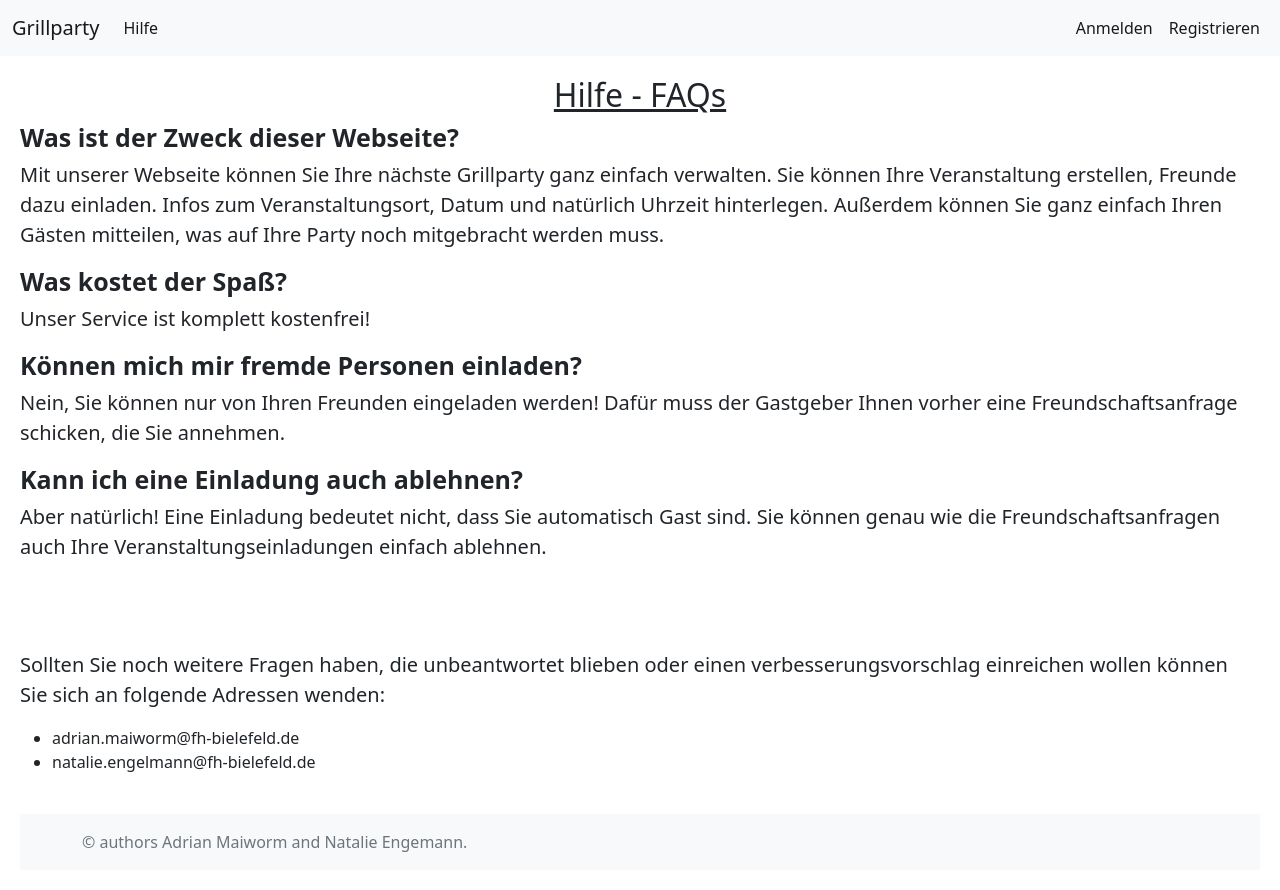
After one commit to Addi500/grillparty, a Flask app: page /help in a window 1280 px wide. The commit adds this page. Run offline with Flask 2, Linux system fonts and the light colour scheme.

Commit message:
Hilfe Seite und bisschen CSS Layout

```diff
--- a/main.py
+++ b/main.py
@@ -47,6 +47,10 @@ class NewEvent(FlaskForm):
 @app.route('/')
 def index():
     return render_template('start.html')
+
+@app.route('/help')
+def help():
+    return render_template('help.html')
 
 @app.route("/registrate", methods=["GET","POST"])
 def registrate():
@@ -111,4 +115,4 @@ def dashbard():
 
 if __name__ == '__main__':
     app.run()
-    #app.run(debug=True)
+    app.run(debug=True)
--- a/static/css/stylesheet.css
+++ b/static/css/stylesheet.css
@@ -14,3 +14,30 @@ p.display-3 {
 .jumbotron {
   min-height:600px;
 }
+
+/* Hilfe Seite */
+.FAQs {
+  display: inline-block;
+  margin: 20px;
+}
+
+.FAQs h2{
+  text-align: center;
+  text-decoration: underline;
+
+}
+
+.text h3 {
+
+  font-size:25px;
+  font-weight: bold;
+
+ }
+.text p {
+  font-size: 20px;
+}
+
+.Kontakt {
+  border: 1px;
+
+}
--- /dev/null
+++ b/templates/help.html
@@ -0,0 +1,52 @@
+{% extends "main.html" %}
+
+{% block content%}
+
+<div class = "FAQs">
+<h2>
+    Hilfe - FAQs
+</h2>
+<div class = "text">
+<h3>
+    Was ist der Zweck dieser Webseite?
+</h3>
+<p>
+    Mit unserer Webseite können Sie Ihre nächste Grillparty ganz einfach verwalten.
+    Sie können Ihre Veranstaltung erstellen, Freunde dazu einladen. Infos zum Veranstaltungsort,
+    Datum und natürlich Uhrzeit hinterlegen. Außerdem können Sie ganz einfach Ihren
+    Gästen mitteilen, was auf Ihre Party noch mitgebracht werden muss.
+</p>
+<h3>
+    Was kostet der Spaß?
+</h3>
+<p> Unser Service ist komplett kostenfrei!</p>
+<h3>
+    Können mich mir fremde Personen einladen?
+</h3>
+<p> Nein, Sie können nur von Ihren Freunden eingeladen werden! Dafür muss der Gastgeber
+    Ihnen vorher eine Freundschaftsanfrage schicken, die Sie annehmen.
+</p>
+<h3>
+    Kann ich eine Einladung auch ablehnen?
+</h3>
+<p>
+    Aber natürlich! Eine Einladung bedeutet nicht, dass Sie automatisch Gast sind.
+    Sie können genau wie die Freundschaftsanfragen auch Ihre Veranstaltungseinladungen einfach
+    ablehnen.
+</p>
+<br><br><br>
+<div class="Kontakt">
+<p>
+    Sollten Sie noch weitere Fragen haben, die unbeantwortet blieben oder einen
+    verbesserungsvorschlag einreichen wollen können Sie sich an folgende Adressen wenden:
+</p>
+
+<ul>
+<li><a>adrian.maiworm@fh-bielefeld.de</a></li>
+<li><a>natalie.engelmann@fh-bielefeld.de</a></li>
+</ul>
+</div>
+
+
+</div>
+{% endblock %}
--- a/templates/main.html
+++ b/templates/main.html
@@ -26,7 +26,7 @@
             <div class="collapse navbar-collapse" id="navbarSupportedContent">
                 <ul class="navbar-nav">
                     <li class="nav-item">
-                        <a class="nav-link active" href="#">Hilfe</a>
+                        <a class="nav-link active" href="/help">Hilfe</a>
                     </li>
             </div>
             <div class="collapse navbar-collapse"></div>
--- a/templates/newevent.html
+++ b/templates/newevent.html
@@ -38,7 +38,7 @@
     </form>
 
     <br>
-    {{ form.submit() }}
+
     <a href="/dashboard" class="btn btn-secondary">Cancel</a>
 
     {% for field, errors in form.errors.items() %}
```
